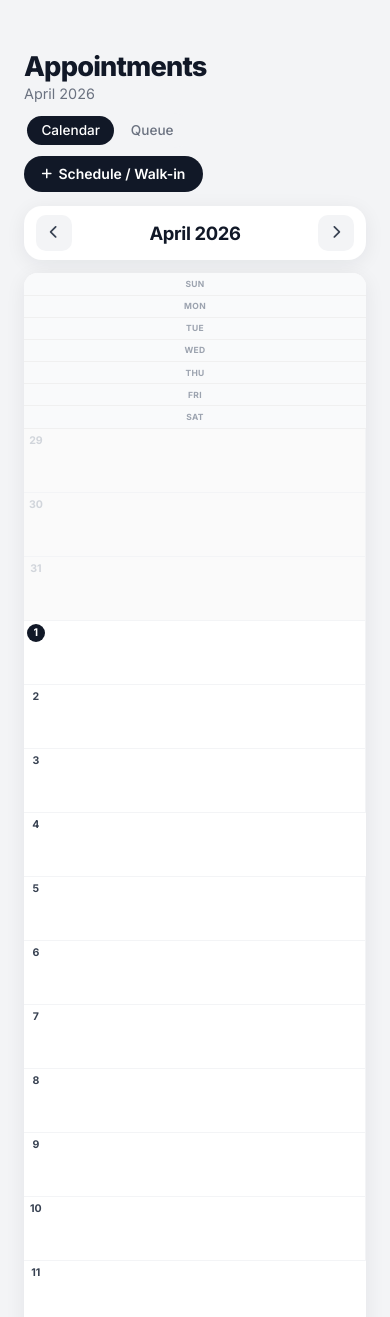
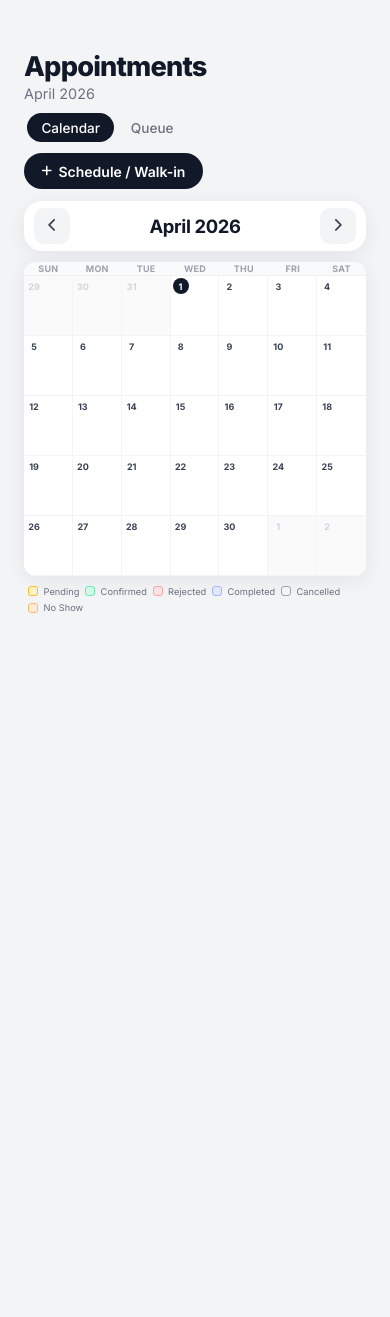
Before and after one commit to 7zhiqq/PawmilyVetClinic, a Django app: page /accounts/appointments/calendar/ in a window 390 px wide. Shown: the part 71-1388 px from the top of the page. After the commit the page ends 684 px from the top, so only its background shows below. Run offline with Django 5.2, Linux system fonts and the light colour scheme; the visitor is signed in with stand-in values (Sample User, id 1); data comes from the database, SQL or seed files in the repository; data that the repository does not hold is empty; some libraries are stand-ins or nearby versions.

Commit message:
fix calendar

```diff
--- a/website/static/css/calendar.css
+++ b/website/static/css/calendar.css
@@ -309,13 +309,13 @@
 /* Mobile: compact 7-column grid that stays fully visible */
 @media (max-width: 768px) {
   .cal-page {
-    padding: 1rem 0.65rem 1.25rem;
+    padding: 0.85rem 0.55rem 1rem;
   }
 
   .cal-header {
     flex-direction: column;
-    gap: 0.65rem;
-    margin-bottom: 0.9rem;
+    gap: 0.5rem;
+    margin-bottom: 0.7rem;
   }
 
   .cal-header__actions {
@@ -324,53 +324,62 @@
   }
 
   .cal-nav {
-    padding: 0.55rem 0.75rem;
-    margin-bottom: 0.85rem;
+    padding: 0.45rem 0.65rem;
+    margin-bottom: 0.7rem;
   }
 
   .cal-wrap {
     overflow: hidden;
-    border-radius: 14px;
+    border-radius: 12px;
   }
 
   .cal-grid {
-    display: grid;
-    grid-template-columns: repeat(7, minmax(0, 1fr));
-    width: 100%;
+    display: grid !important;
+    grid-template-columns: repeat(7, 1fr) !important;
+    width: 100% !important;
+    min-width: 0 !important;
+    grid-auto-flow: row;
   }
 
   .cal-head {
-    padding: 0.35rem 0.12rem;
-    font-size: 0.53rem;
-    letter-spacing: 0.04em;
+    padding: 2px 1px;
+    font-size: 9px;
+    line-height: 1;
+    letter-spacing: 0.03em;
   }
 
   .cal-day {
-    min-height: 64px;
-    padding: 0.18rem;
+    min-height: 60px;
+    padding: 2px;
+    min-width: 0;
   }
 
   .cal-day__num {
-    width: 18px;
-    height: 18px;
-    font-size: 0.66rem;
-    margin-bottom: 0.14rem;
+    width: 16px;
+    height: 16px;
+    font-size: 9px;
+    margin-bottom: 2px;
+  }
+
+  .cal-event-wrapper {
+    min-width: 0;
   }
 
   .cal-event {
-    font-size: 0.56rem;
-    padding: 0.08rem 0.18rem;
-    margin-bottom: 0.08rem;
-    line-height: 1.1;
+    font-size: 9px;
+    padding: 1px 3px;
+    margin-bottom: 2px;
+    line-height: 1.05;
     border-radius: 3px;
+    max-width: 100%;
   }
 
   .cal-legend {
-    gap: 0.4rem;
-    margin-top: 0.7rem;
+    gap: 0.35rem;
+    margin-top: 0.6rem;
   }
 
   .cal-legend__item {
-    font-size: 0.6rem;
+    font-size: 0.58rem;
   }
 }
```
